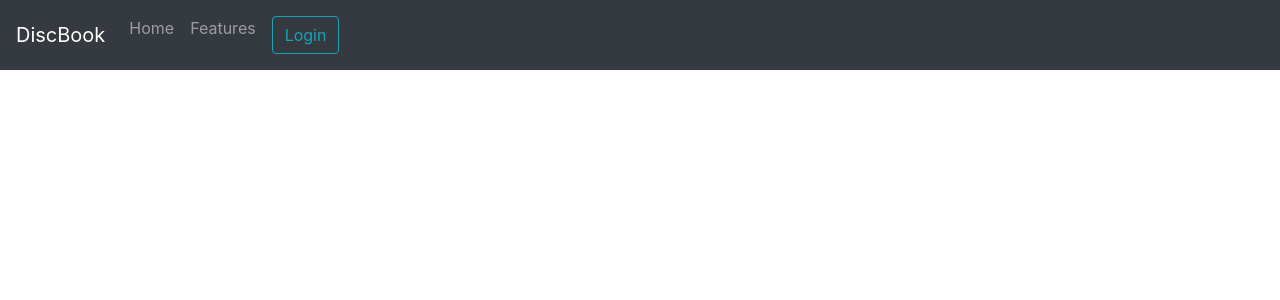
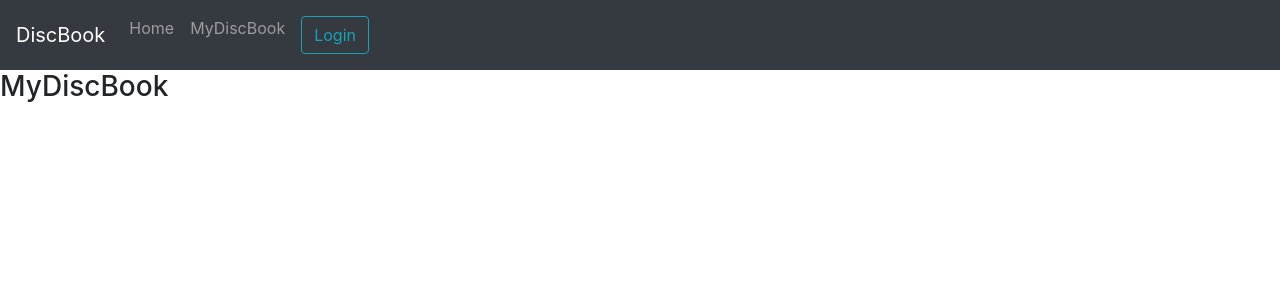
Before and after one commit to Jannis-Passalis/DiscBook-Client, a React (Create React App) app: page /mydiscbook in a window 1280 px wide. Shown: the top 300 px of the page. Built offline with nearby package versions, Linux system fonts and the light colour scheme; no server answers.

Commit message:
Create DiscBook page file and add it to route and Navigation

```diff
--- a/src/App.js
+++ b/src/App.js
@@ -3,6 +3,7 @@ import Home from "./pages/Home";
 import { Switch, Route } from "react-router-dom";
 import Navigation from "./components/Navigation";
 import Login from "./pages/Login";
+import MyDiscBook from "./pages/MyDiscBook";
 
 function App() {
   return (
@@ -11,6 +12,7 @@ function App() {
       <Switch>
         <Route exact path="/" component={Home} />
         <Route path="/login" component={Login} />
+        <Route path="/mydiscbook" component={MyDiscBook} />
       </Switch>
     </div>
   );
--- a/src/components/Navigation.js
+++ b/src/components/Navigation.js
@@ -36,7 +36,7 @@ export default function NavigationBar() {
         <Navbar.Brand href="/">DiscBook</Navbar.Brand>
         <Nav className="mr-auto">
           <Nav.Link href="/">Home</Nav.Link>
-          <Nav.Link href="#features">Features</Nav.Link>
+          <Nav.Link href="/mydiscbook">MyDiscBook</Nav.Link>
           {loginLogoutButton}
         </Nav>
       </Navbar>
--- /dev/null
+++ b/src/pages/MyDiscBook.js
@@ -0,0 +1,9 @@
+import React from "react";
+
+export default function MyDiscBook() {
+  return (
+    <div>
+      <h3>MyDiscBook</h3>
+    </div>
+  );
+}
```
